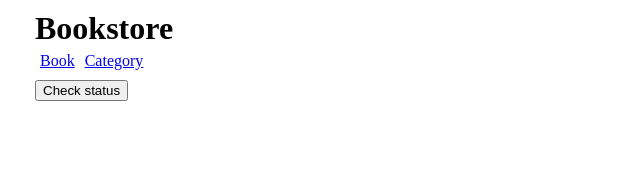
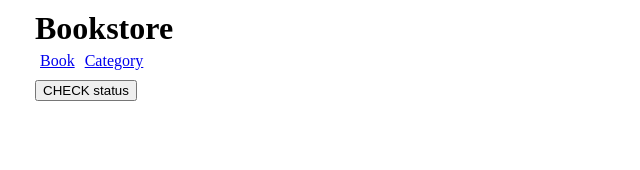
Before and after one commit to Irirwanirira/book-store, a React (Create React App) app: page /Category in a window 1280 px wide. Shown: the top 170 px of the page, without its empty margins (0-640 px from the left). Built offline with nearby package versions, Linux system fonts and the light colour scheme.

Commit message:
Modified components

```diff
--- a/src/components/Category.js
+++ b/src/components/Category.js
@@ -1,9 +1,19 @@
-import React from 'react';
+import { useSelector, useDispatch } from 'react-redux'
+import category from "../redux/Categories/categories";
+
 /* eslint-disable */
 const Categories = () => {
+  const Category = useSelector(state =>state.Category)
+  const dispatch = useDispatch();
+
   return (
     <div>
-      <button type="button"> Check status</button>
+      <button
+      onClick={()=>{dispatch(category())}}
+      type="button">
+      CHECK status
+      </button>
+      <p>{ Category }</p>
     </div>
   );
 };
```
